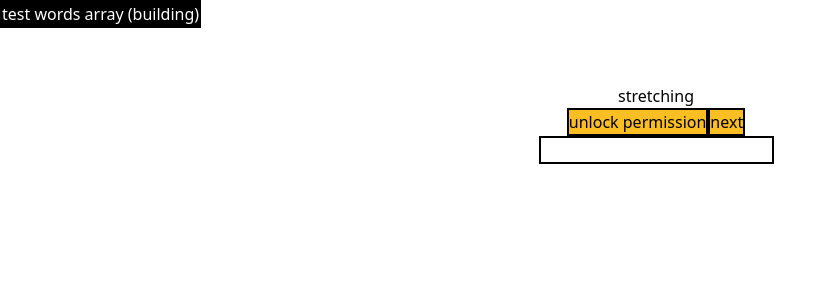
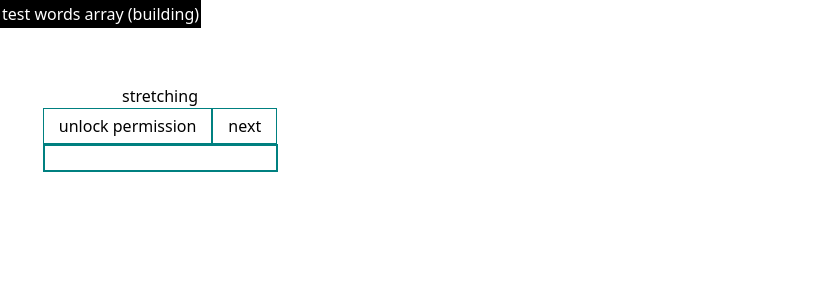
Before and after one commit to vbersenev72/eng-flashcards, a React (Create React App) app: page / in a window 1280 px wide. Shown: the top 300 px of the page, without its empty margins (0-837 px from the left). Built offline with nearby package versions, Linux system fonts and the light colour scheme.

Commit message:
added UI lib for components

```diff
--- /dev/null
+++ b/declaration.d.ts
@@ -0,0 +1 @@
+declare module "*.module.css";
--- a/package.json
+++ b/package.json
@@ -47,6 +47,7 @@
     ]
   },
   "devDependencies": {
-    "tailwindcss": "^3.2.4"
+    "tailwindcss": "^3.2.4",
+    "typescript-plugin-css-modules": "^4.1.1"
   }
 }
--- /dev/null
+++ b/src/components/UI/MyButton/MyButton.module.css
@@ -0,0 +1,7 @@
+.MyBtn {
+    padding: 5px 15px;
+    border: 1px solid teal;
+    width: auto;
+    background: transparent;
+
+}
--- /dev/null
+++ b/src/components/UI/MyButton/MyButton.tsx
@@ -0,0 +1,16 @@
+import * as React from 'react';
+import styles from "./MyButton.module.css"
+
+
+export interface IMyButtonProps {
+    children: any
+    onClick: any
+}
+
+export function MyButton ({children, ...props}:IMyButtonProps) {
+  return (
+    <button className={styles.MyBtn} {...props}>
+        {children}
+    </button>
+  );
+}
--- /dev/null
+++ b/src/components/UI/MyInput/MyInput.module.css
@@ -0,0 +1,4 @@
+.MyInput {
+    border: 2px teal solid;
+
+}
--- /dev/null
+++ b/src/components/UI/MyInput/MyInput.tsx
@@ -0,0 +1,11 @@
+import * as React from 'react';
+import styles from "./MyInput.module.css"
+
+export interface IMyInputProps {
+}
+
+export function MyInput ({...props}: any) {
+  return (
+    <input type="text" className={styles.MyInput} {...props} />
+  );
+}
--- a/src/components/card.tsx
+++ b/src/components/card.tsx
@@ -1,4 +1,6 @@
 import { useState } from "react"
+import { MyButton } from "./UI/MyButton/MyButton"
+import { MyInput } from "./UI/MyInput/MyInput"
 
 interface ICartProps {
     word: any
@@ -11,23 +13,26 @@ interface ICartProps {
 
 export const Card = (props : ICartProps) => {
 
+    const ClickNext = (p:any) => {
+        p.setWordIndex(props.wordIndex + 1)
+        p.setTranslate(false)
+        setUserInput('')
+        // Очищает инпут у пользователя
+    }
+
+
     const [userInput, setUserInput] = useState('')
 
     return (
-        <div className="ml-8 text-center block">
+        <div className="ml-8 w-64 text-center block">
             <h1>{props.word.en}</h1>
-            {props.translate ? <h1>{props.word.rus}</h1> : <h1></h1>}
-            <button className='bg-amber-400 border-black border-2' onClick={() => props.setTranslate(!props.translate)}>unlock permission</button>
-            <button className='bg-amber-400 border-black border-2' onClick={() => {
-
-                props.setWordIndex(props.wordIndex + 1)
-                props.setTranslate(false)
-                setUserInput('')
-
-                }}>next</button>
-            <br/>
-            <input className="border-black border-2" value={userInput} onChange={(e) => setUserInput(e.target.value)}/>
-
+            {props.translate ? <h1>{props.word.rus}</h1> : <></>}
+            <div className="w-64" >
+                <MyButton onClick={() => props.setTranslate(!props.translate)}>unlock permission</MyButton>
+                <MyButton onClick={() => ClickNext(props)}>next</MyButton>
+                <br/>
+            </div>
+                <MyInput value={userInput} onChange={(e: any) => setUserInput(e.target.value)}/>
         </div>
     )
 }
--- a/tsconfig.json
+++ b/tsconfig.json
@@ -21,6 +21,6 @@
     "jsx": "react-jsx"
   },
   "include": [
-    "src"
+    "src", "declaration.d.ts"
   ]
 }
```
Also changed, not shown: src/components/UI/MyInput.tsx (deleted), 1 other file (tests, documents, lock files or other folders).
